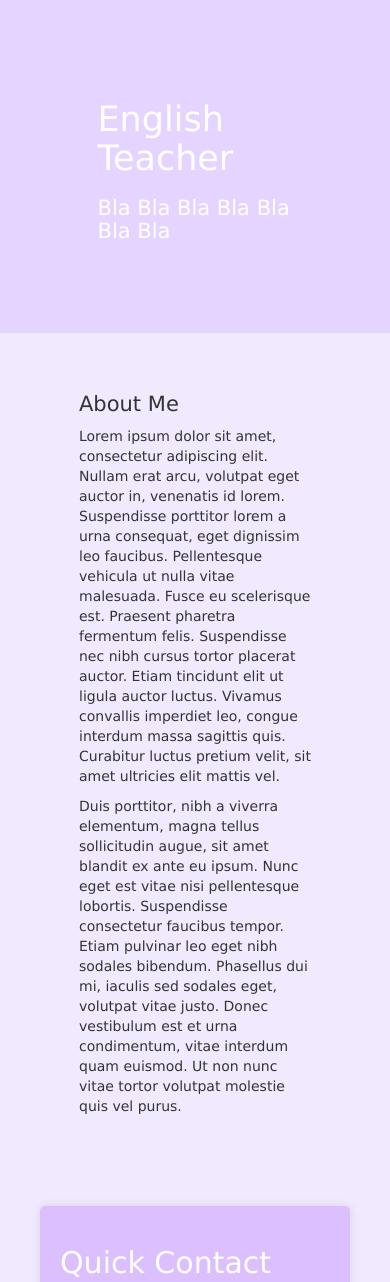
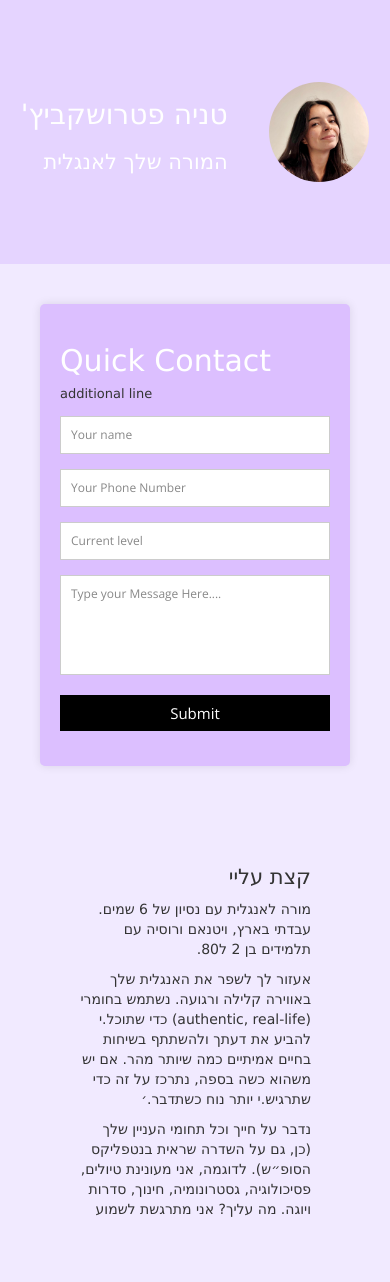
Before and after one commit to yakov10105/LandingPage, a plain HTML site: page index.html in a window 390 px wide. Shown: the top 1282 px of the page. Drawn offline with nearby package versions, Linux system fonts and the light colour scheme.

Commit message:
header responsivity

```diff
--- a/index.html
+++ b/index.html
@@ -23,32 +23,13 @@
   <body>
     <header>
       <div class="header-content">
-        <h1>English Teacher</h1>
-        <h2>Bla Bla Bla Bla Bla Bla Bla</h2>
+        <div>
+          <h1 style="direction: rtl; text-align: start">טניה פטרושקביץ'</h1>
+          <h2 style="direction: rtl; text-align: start">המורה שלך לאנגלית</h2>
+        </div>
+        <div class="fill" style="background-image: url('tania.jpg')"></div>
       </div>
     </header>
-    <section class="about-section">
-      <h2>About Me</h2>
-      <p>
-        Lorem ipsum dolor sit amet, consectetur adipiscing elit. Nullam erat
-        arcu, volutpat eget auctor in, venenatis id lorem. Suspendisse porttitor
-        lorem a urna consequat, eget dignissim leo faucibus. Pellentesque
-        vehicula ut nulla vitae malesuada. Fusce eu scelerisque est. Praesent
-        pharetra fermentum felis. Suspendisse nec nibh cursus tortor placerat
-        auctor. Etiam tincidunt elit ut ligula auctor luctus. Vivamus convallis
-        imperdiet leo, congue interdum massa sagittis quis. Curabitur luctus
-        pretium velit, sit amet ultricies elit mattis vel.
-      </p>
-      <p>
-        Duis porttitor, nibh a viverra elementum, magna tellus sollicitudin
-        augue, sit amet blandit ex ante eu ipsum. Nunc eget est vitae nisi
-        pellentesque lobortis. Suspendisse consectetur faucibus tempor. Etiam
-        pulvinar leo eget nibh sodales bibendum. Phasellus dui mi, iaculis sed
-        sodales eget, volutpat vitae justo. Donec vestibulum est et urna
-        condimentum, vitae interdum quam euismod. Ut non nunc vitae tortor
-        volutpat molestie quis vel purus.
-      </p>
-    </section>
     <section>
       <div class="form-container">
         <form id="contact" action="" method="post">
@@ -93,20 +74,39 @@
         </form>
       </div>
     </section>
+    <section class="about-section">
+      <h2 style="direction: rtl">קצת עליי</h2>
+      <p style="direction: rtl">
+        מורה לאנגלית עם נסיון של 6 שמים. עבדתי בארץ, ויטנאם ורוסיה עם תלמידים בן
+        2 ל80.
+      </p>
+      <p style="direction: rtl">
+        אעזור לך לשפר את האנגלית שלך באווירה קלילה ורגועה. נשתמש בחומרי
+        (authentic, real-life) כדי שתוכל.י להביע את דעתך ולהשתתף בשיחות בחיים
+        אמיתיים כמה שיותר מהר. אם יש משהוא כשה בספה, נתרכז על זה כדי שתרגיש.י
+        יותר נוח כשתדבר.׳
+      </p>
+      <p style="direction: rtl">
+        נדבר על חייך וכל תחומי העניין שלך (כן, גם על השדרה שראית בנטפליקס
+        הסופ״ש). לדוגמה, אני מעונינת טיולים, פסיכולוגיה, גסטרונומיה, חינוך,
+        סדרות ויוגה. מה עליך? אני מתרגשת לשמוע
+      </p>
+    </section>
     <section>
       <div class="skills">
         <div class="skill">
           <img src="./icon-ex.png" alt="Skill Icon" />
-          <h3>Skill 1</h3>
-          <p>
-            Lorem ipsum dolor sit amet, consectetur adipiscing elit. Nullam erat
-            arcu, volutpat eget auctor in, venenatis id lorem.
+          <h3 style="direction: rtl">איך זה עובד ?</h3>
+          <p style="direction: rtl">
+            פעם או פעמיים בשבוע 60 או 90 דקות שעירים בזום או שעיורים פרונטלים
+            שיעורי בית (אופציונלי) 150ש״ח ל60 דקות 200 ש״ח ל90 דקות שעיורים
+            אונליין רק מגל 12. לילדים אפשר לקיים שעורים פרונתלים בתל אביב
           </p>
         </div>
         <div class="skill">
           <img src="./insta.png" alt="Skill Icon" />
           <h3>Skill 2</h3>
-          <p>
+          <p style="direction: rtl">
             Vivamus vel commodo nisl, cursus pharetra nisl. Proin elementum
             blandit ultricies. Aenean iaculis lorem non orci viverra, in mattis
             tellus ullamcorper.
@@ -114,12 +114,14 @@
         </div>
         <div class="skill">
           <img src="./icon-2.png" alt="Skill Icon" />
-          <h3>Skill 3</h3>
-          <p>
-            Maecenas tempor tincidunt ante sed varius. Etiam pharetra tempus
-            vestibulum. Sed ac sagittis dolor, at pharetra dui. Aliquam
-            venenatis turpis lacus, in faucibus lectus convallis iaculis.
-          </p>
+          <h3 style="direction: rtl">במה אני יכולה לעזור?</h3>
+          <ul style="direction: rtl">
+            <li>העלאת בטחון עצמי בדיבור באנגלית</li>
+            <li>להבין את הדקדוק החשוב</li>
+            <li>להרחיב את אוצר המילים שלך</li>
+            <li>לתרגל יכולות פרזנטציה וכתיבה</li>
+            <li>להתכונן לרעיון עבודה להתכונן לבחינות</li>
+          </ul>
         </div>
       </div>
     </section>
--- a/styles.css
+++ b/styles.css
@@ -18,8 +18,15 @@ header {
 }
 
 .header-content {
-  max-width: 50%;
-  margin: auto;
+  max-width: 61%;
+}
+.fill {
+  width: 180px;
+  height: 180px;
+  background-size: cover;
+  border-radius: 50%;
+  position: absolute;
+  left: 20%;
 }
 
 h1 {
@@ -59,7 +66,12 @@ h2 {
   width: 30%;
   margin-bottom: 20px;
 }
-
+.skill li {
+  text-align: start;
+}
+.skill p {
+  text-align: start;
+}
 .skill img {
   max-width: 70px;
 }
@@ -79,6 +91,20 @@ h2 {
     text-align: start;
     margin-left: 10%;
     margin-right: 10%;
+  }
+  .header-content {
+    display: flex;
+    justify-content: center;
+    align-items: center;
+    max-width: 100%;
+  }
+  .fill {
+    width: 180px;
+    height: 180px;
+    background-size: cover;
+    border-radius: 50%;
+    position: relative;
+    left: 5%;
   }
 }
 
@@ -103,6 +129,23 @@ h2 {
   .about-section {
     max-width: 100vw;
     text-align: start;
+  }
+  .header-content {
+    display: flex;
+    justify-content: space-around;
+    align-items: center;
+    max-width: 100%;
+  }
+  .header-content h1 {
+    font-size: 2em;
+  }
+  .fill {
+    width: 100px;
+    height: 100px;
+    background-size: cover;
+    border-radius: 50%;
+    position: relative;
+    left: 0;
   }
 }
 
```
Also changed, not shown: tania.jpg (added).
